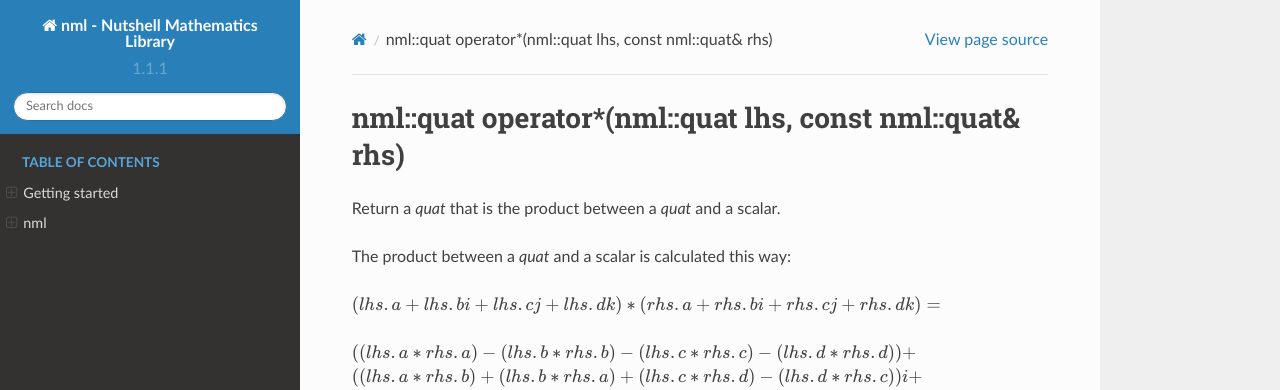
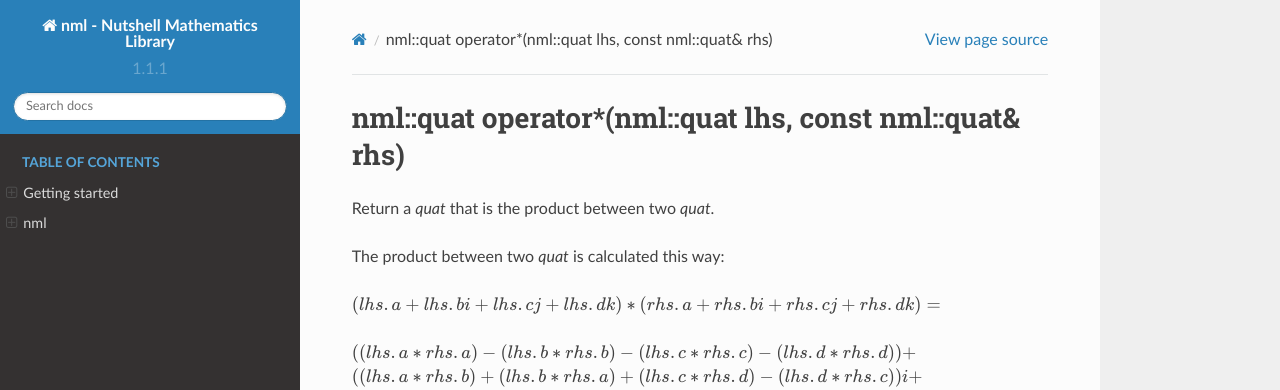
Before and after one commit to Team-Nutshell/nml, a Sphinx documentation site: the page built from docs/source/nml/namespace/nml_operator_times_quat_quat.rst, in a window 1280 px wide and 972 px high. Shown: the top 390 px of the window. Built offline with Sphinx 7.4.7 and the Read the Docs theme 2.0.0, drawn with Linux system fonts in a browser that asks for light colours.

Commit message:
fix quat * quat documentation page

```diff
--- a/docs/source/nml/namespace/nml_operator_times_quat_quat.rst
+++ b/docs/source/nml/namespace/nml_operator_times_quat_quat.rst
@@ -3,9 +3,9 @@
 nml::quat operator*(nml::quat lhs, const nml::quat& rhs)
 =========================================================
 
-Return a *quat* that is the product between a *quat* and a scalar.
+Return a *quat* that is the product between two *quat*.
 
-The product between a *quat* and a scalar is calculated this way:
+The product between two *quat* is calculated this way:
 
 :math:`(lhs.a + lhs.bi + lhs.cj + lhs.dk) * (rhs.a + rhs.bi + rhs.cj + rhs.dk) =`
 
```
